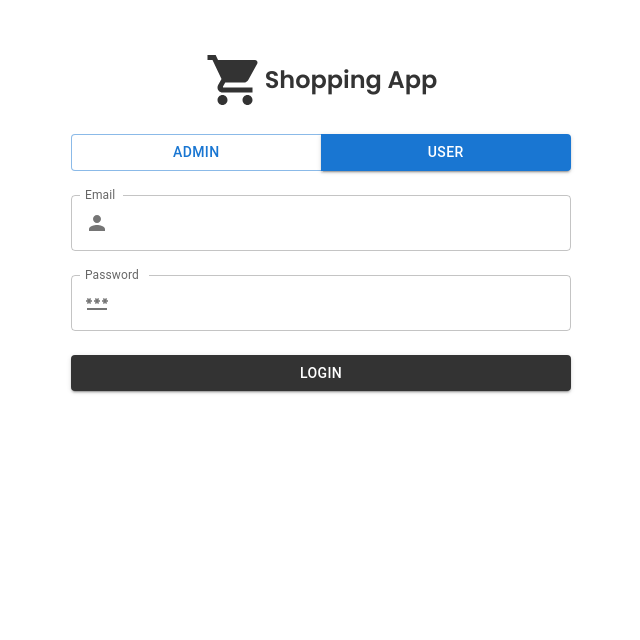
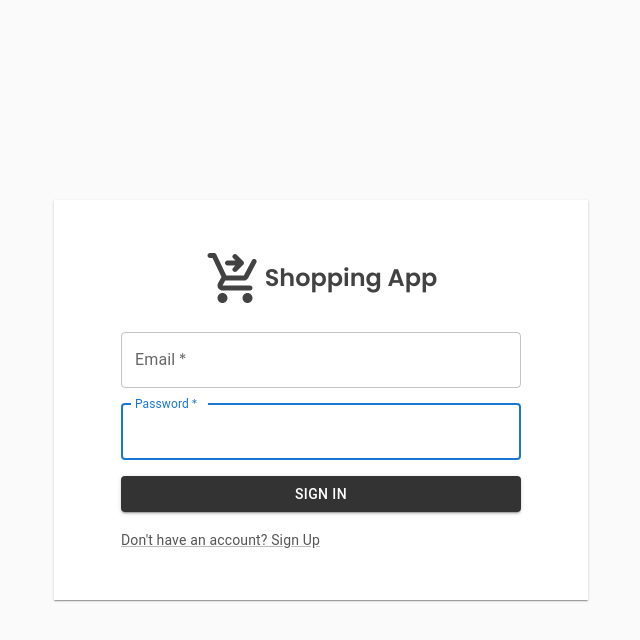
Before and after one commit to aseeralfaisal/shop_data_table, a React (Vite) app in the folder client/: page / in a window 1280 px wide. Shown: the top 640 px of the page, without its empty margins (319-959 px from the left). Built offline with nearby package versions, Linux system fonts and the light colour scheme; no server answers.

Commit message:
modular header

```diff
--- a/client/package.json
+++ b/client/package.json
@@ -12,6 +12,7 @@
   "dependencies": {
     "@emotion/react": "^11.11.0",
     "@emotion/styled": "^11.11.0",
+    "@material-ui/core": "^4.12.4",
     "@mui/icons-material": "^5.11.16",
     "@mui/material": "^5.12.3",
     "axios": "^1.4.0",
--- /dev/null
+++ b/client/src/components/Header.jsx
@@ -0,0 +1,12 @@
+import { ShoppingCartCheckoutRounded } from "@mui/icons-material"
+import { Typography } from "@mui/material"
+import * as colors from "@mui/material/colors"
+
+const HeaderComponent = ({ logoSize = 60, titleSize = 24, align = "center" }) => (
+    <div style={{ display: 'flex', alignItems: 'center', justifyContent: align }}>
+        <ShoppingCartCheckoutRounded sx={{ fontSize: logoSize, color: colors.grey[800] }} />
+        <Typography variant='h3' fontFamily="Poppins" fontSize={titleSize}
+            color={colors.grey[800]} fontWeight={600}>Shopping App</Typography>
+    </div>
+)
+export default HeaderComponent
--- a/client/src/components/IconTextField.jsx
+++ b/client/src/components/IconTextField.jsx
@@ -1,20 +1,24 @@
 import { InputAdornment, TextField } from '@mui/material'
 import React from 'react'
 
-const IconTextField = ({ label, icon, width = 500, type = 'text', value, setValue }) => (
+const IconTextField = ({ label, icon = null, width = 500, type = 'text', value, setValue }) => (
     <TextField
         label={label}
         sx={{ width }}
         type={type}
         value={value}
+        autoFocus
+        variant='outlined'
+        required
+        fullWidth
         onChange={(event) => setValue(event.target.value)}
-        InputProps={{
+        InputProps={icon ? {
             startAdornment: (
                 <InputAdornment position="start">
                     {icon}
                 </InputAdornment>
             ),
-        }}
+        } : null}
     />
 );
 
--- a/client/src/pages/Login.jsx
+++ b/client/src/pages/Login.jsx
@@ -2,21 +2,15 @@ import { useState } from 'react'
 import axios from 'axios'
 import Cookies from 'js-cookie'
 import { useNavigate } from 'react-router-dom'
-import { Password, Person, ShoppingCart } from '@mui/icons-material'
-import { Button, ButtonGroup, Container, Typography } from '@mui/material'
+import { Button, Grid, CssBaseline, Link, Paper } from '@mui/material'
+import useStyles from "./login.styles";
 import IconTextField from '../components/IconTextField'
+import HeaderComponent from '../components/Header'
 
 const baseURI = import.meta.env.VITE_BASE_URI
 
-const HeaderComponent = () => (
-    <Container sx={{ display: 'flex', justifyContent: 'center', alignItems: 'center' }}>
-        <ShoppingCart sx={{ fontSize: 60, color: "#333" }} />
-        <Typography variant='h3' fontFamily="Poppins" fontSize={24}
-            color="#333" fontWeight={600}>Shopping App</Typography>
-    </Container>
-)
-
 const Login = () => {
+    const classes = useStyles()
     const navigate = useNavigate()
     const [emailValue, setEmailValue] = useState('')
     const [passValue, setPassValue] = useState('')
@@ -24,7 +18,7 @@ const Login = () => {
 
     const changeUserType = () => setIsAdmin(!isAdmin)
 
-    const loginAction = async () => {
+    const handleLogin = async () => {
         try {
             const loginUser = await axios.post(`${baseURI}/loginuser`, {
                 email: emailValue,
@@ -43,19 +37,51 @@ const Login = () => {
 
     return (
         <>
-            <Container sx={{ display: 'grid', gap: 3, justifyContent: 'center', margin: '50px auto' }}>
-                <HeaderComponent />
-                <ButtonGroup fullWidth>
-                    <Button onClick={changeUserType} variant={isAdmin ? 'contained' : 'outlined'}>Admin</Button>
-                    <Button onClick={changeUserType} variant={isAdmin ? 'outlined' : 'contained'}>User</Button>
-                </ButtonGroup>
-                <IconTextField label="Email" type='email' value={emailValue}
-                    setValue={setEmailValue} icon={<Person />} width={500} />
-                <IconTextField label="Password" type='password' value={passValue}
-                    setValue={setPassValue} icon={<Password />} width={500} />
-                <Button onClick={loginAction}
-                    variant='contained' sx={{ backgroundColor: "#333" }}>Login</Button>
-            </Container>
+            <Grid container component="main" className={classes.root}>
+                <CssBaseline />
+                <Grid
+                    className={classes.size}
+                    item
+                    xs={12}
+                    sm={8}
+                    md={5}
+                    component={Paper}
+                    elevation={1}
+                    square
+                >
+                    <div className={classes.paper}>
+                        <HeaderComponent />
+                        <form className={classes.form} noValidate>
+                            <IconTextField label="Email" type='email' value={emailValue}
+                                setValue={setEmailValue} width={400} />
+                            <IconTextField label="Password" type='password' value={passValue}
+                                setValue={setPassValue} width={400} />
+                            <Button
+                                type="submit"
+                                fullWidth
+                                variant="contained"
+                                color="info"
+                                sx={{ backgroundColor: "#333" }}
+                                className={classes.submit}
+                                onClick={(e) => {
+                                    e.preventDefault();
+                                    handleLogin();
+                                }}
+                            >
+                                Sign In
+                            </Button>
+
+                            <Grid container>
+                                <Grid item>
+                                    <Link href="#" variant="body2" color={"#555"}>
+                                        {"Don't have an account? Sign Up"}
+                                    </Link>
+                                </Grid>
+                            </Grid>
+                        </form>
+                    </div>
+                </Grid>
+            </Grid>
         </>
     )
 }
--- a/client/src/pages/Shopping.jsx
+++ b/client/src/pages/Shopping.jsx
@@ -1,13 +1,15 @@
 import React, { useEffect, useMemo, useState } from 'react';
 import '../App.css'
 import MaterialReactTable from 'material-react-table';
-import { Box, Typography } from '@mui/material';
-import { ShoppingCart, Tune } from '@mui/icons-material';
+import { Box} from '@mui/material';
+import * as colors from "@mui/material/colors"
 import Cookies from 'js-cookie';
 import axios from 'axios';
 import { useNavigate } from 'react-router-dom';
+import HeaderComponent from '../components/Header';
 
 const baseURI = import.meta.env.VITE_BASE_URI
+const pageSize = 10
 
 const ShoppingApp = () => {
   const navigate = useNavigate()
@@ -56,9 +58,6 @@ const ShoppingApp = () => {
 
   const columns = useMemo(() => [
     {
-      id: 'all',
-      columns: [
-        {
       id: 'id',
       header: 'ID',
       accessorKey: 'id',
@@ -69,14 +68,14 @@ const ShoppingApp = () => {
       enableClickToCopy: true,
       header: 'Name',
       size: 150,
+      Cell: ({ renderedCellValue }) => (<Box component='span'>{renderedCellValue}</Box>),
     },
     {
       accessorKey: 'created_by',
       enableClickToCopy: true,
       header: 'Created By',
       size: 150,
-        },
-      ],
+      Cell: ({ renderedCellValue }) => (<Box component='span'>{renderedCellValue}</Box>)
     },
   ], []);
 
@@ -86,14 +85,17 @@ const ShoppingApp = () => {
         columns={columns}
         data={products}
         enableColumnFilterModes
+        enableGrouping
         enableRowSelection
         enableFullScreenToggle={false}
         enableDensityToggle={false}
         enableSelectAll={false}
         filterFns={{ globalSearch }}
+        enableStickyHeader
+        enableStickyFooter
         globalFilterFn="globalSearch"
         muiTablePaginationProps={{
-          rowsPerPageOptions: [8, 15]
+          rowsPerPageOptions: [pageSize, 15]
         }}
         muiTableHeadCellProps={{
           sx: ({ palette }) => ({
@@ -112,14 +114,14 @@ const ShoppingApp = () => {
         }}
         muiTableBodyProps={{
           sx: ({ palette }) => ({
-            '& tr:nth-of-type(even)': {
+            '& tr:nth-of-type(odd)': {
               backgroundColor: palette.grey[50],
             },
           }),
         }}
         initialState={{
           showColumnFilters: true,
-          pagination: { pageSize: 8 },
+          pagination: { pageSize: pageSize },
           columnOrder: [
             'mrt-row-select',
             'id',
@@ -129,17 +131,9 @@ const ShoppingApp = () => {
           ],
         }}
         positionToolbarAlertBanner="bottom"
-        renderTopToolbarCustomActions={({ table }) => {
-          return (
-            <Box sx={{ display: 'flex', alignItems: 'center', gap: 5 }}>
-              <ShoppingCart sx={{ fontSize: 40, color: "#333" }} />
-              <Typography variant='h3' fontFamily="Poppins"
-                color="#333" fontSize={18} fontWeight={600}>Shopping App</Typography>
-            </Box>
-          )
-        }}
+        renderTopToolbarCustomActions={() => (<HeaderComponent titleSize={16} logoSize={42} />)}
       />
-    </ >
+    </>
   );
 };
 
--- /dev/null
+++ b/client/src/pages/login.styles.jsx
@@ -0,0 +1,36 @@
+import { makeStyles } from "@material-ui/core";
+
+const useStyles = makeStyles((theme) => ({
+    root: {
+        height: "100vh",
+        backgroundRepeat: "no-repeat",
+        backgroundPosition: "center",
+        backgroundSize: "cover",
+        backgroundColor: theme.palette.grey[50],
+        display: "flex",
+        alignItems: "center",
+        justifyContent: "center"
+    },
+    size: {
+        display: "flex",
+        flexDirection: "column",
+        alignItems: "center",
+        justifyContent: "center"
+    },
+
+    paper: {
+        margin: theme.spacing(6),
+    },
+    form: {
+        width: "100%",
+        marginTop: theme.spacing(3),
+        display: 'flex',
+        flexDirection: 'column',
+        gap: theme.spacing(2),
+    },
+    submit: {
+        margin: theme.spacing(3, 0, 2),
+    }
+}));
+
+export default useStyles
```
Also changed, not shown: 1 other file (tests, documents, lock files or other folders). Lines whose indentation alone changed are shown as unchanged.
